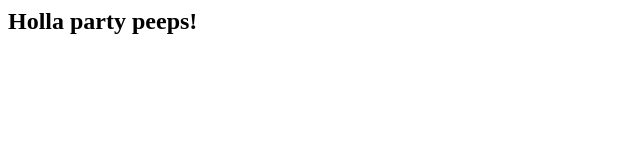
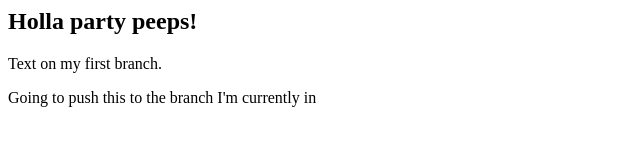
Before and after one commit to fresh5447/Git-Collaboration, a plain HTML site: page jennturner.html in a window 1280 px wide. Shown: the whole page, without its empty margins (0-640 px from the left). Drawn offline with Linux system fonts and the light colour scheme.

Commit message:
jenn added changes to html

```diff
--- a/jennturner.html
+++ b/jennturner.html
@@ -1,3 +1,5 @@
 <html>
   <h2>Holla party peeps!</h2>
+  <p>Text on my first branch.</p>
+  <p>Going to push this to the branch I'm currently in</p>
 </html>
```
